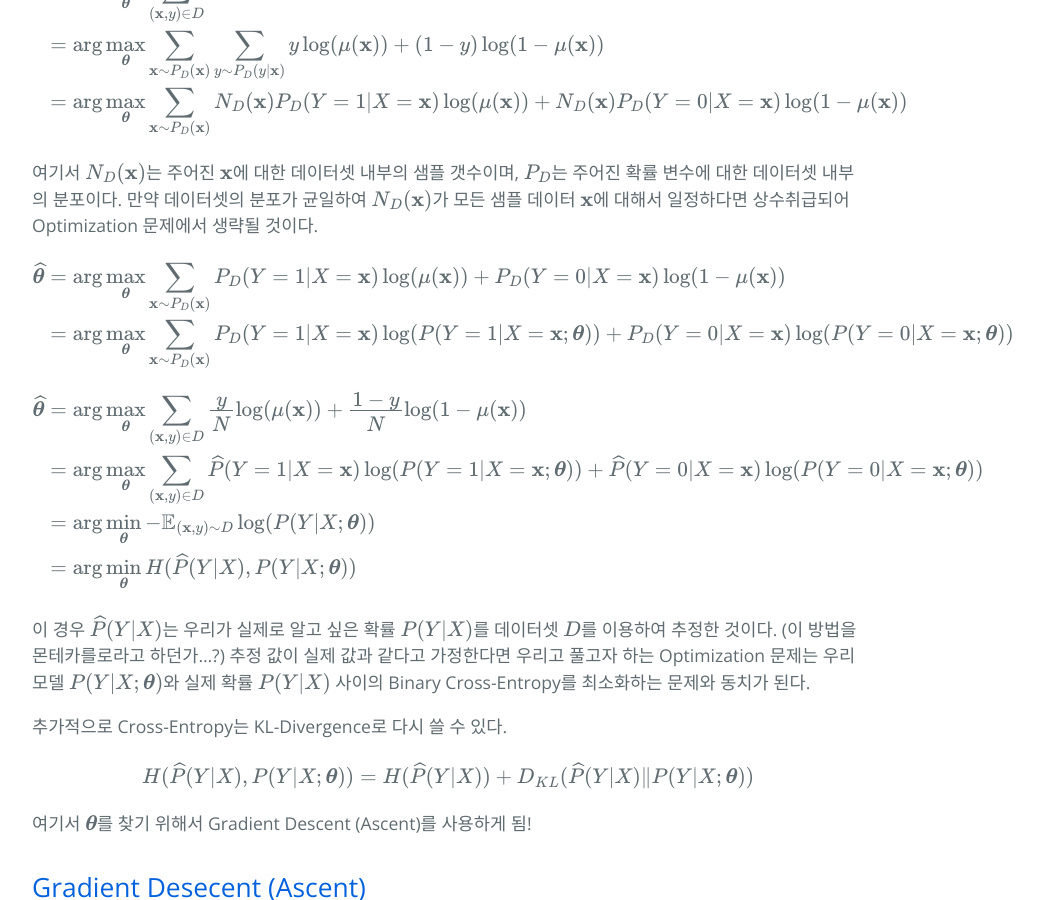
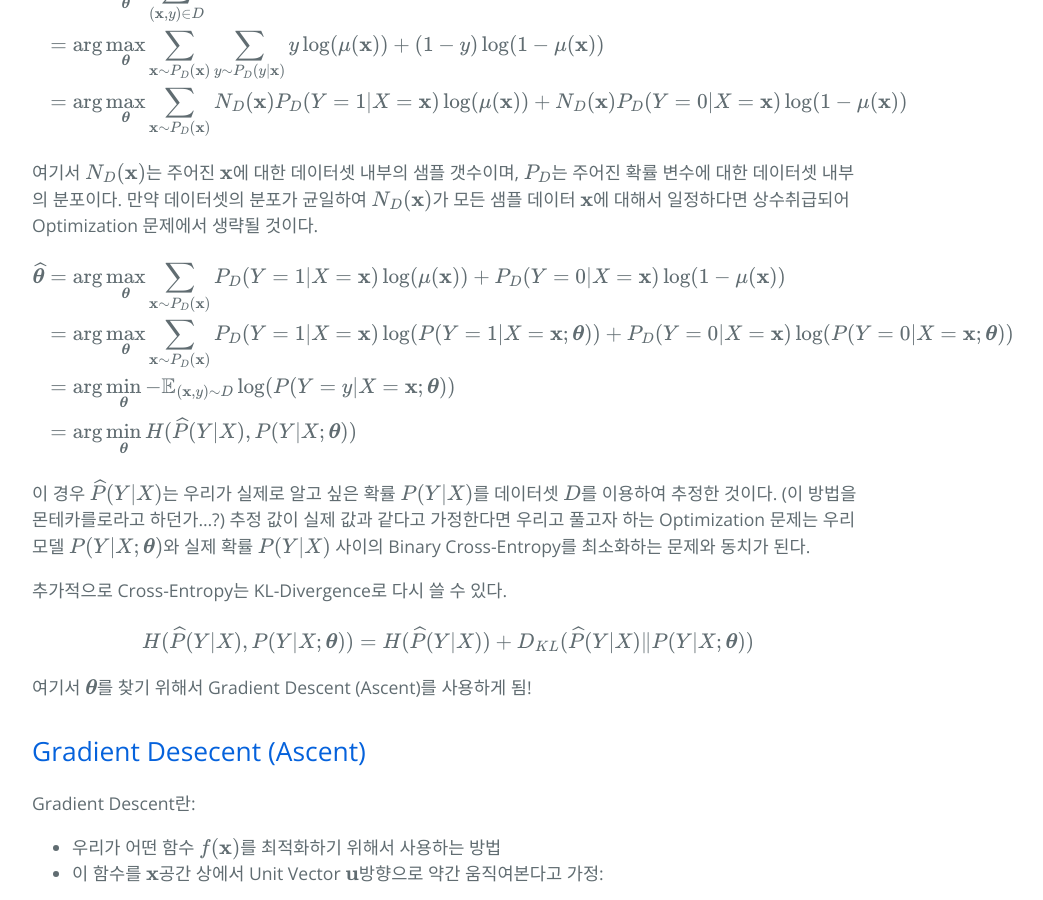
Before and after one commit to hcnoh/hcnoh.github.io, a Jekyll site: the page built from _posts/2019-04-25-logistic-regression-and-naive-bayes.md, in a window 1280 px wide and 900 px high, scrolled down 1983 px. Shown: the whole window, without its empty margins (192-1235 px from the left). Built offline with Jekyll 4.4.1, drawn with Linux system fonts in a browser that asks for light colours; formulas are drawn with MathJax 3; comment, search, counter and statistics services are not loaded.

Commit message:
Update 2019-04-25-logistic-regression-and-naive-bayes.md

```diff
--- a/_posts/2019-04-25-logistic-regression-and-naive-bayes.md
+++ b/_posts/2019-04-25-logistic-regression-and-naive-bayes.md
@@ -82,16 +82,8 @@ $$
 \begin{align*}
 \widehat{\boldsymbol{\theta}}
 & = \arg \max_{\boldsymbol{\theta}} \sum_{\mathbf{x}\sim P_D(\mathbf{x})} P_D(Y=1 \vert X=\mathbf{x})\log(\mu(\mathbf{x})) + P_D(Y=0 \vert X=\mathbf{x})\log(1-\mu(\mathbf{x})) \\
-& = \arg \max_{\boldsymbol{\theta}} \sum_{\mathbf{x}\sim P_D(\mathbf{x})} P_D(Y=1\vert X=\mathbf{x})\log(P(Y=1\vert X=\mathbf{x};\boldsymbol{\theta})) + P_D(Y=0 \vert X=\mathbf{x})\log(P(Y=0\vert X=\mathbf{x};\boldsymbol{\theta}))
-\end{align*}
-$$
-
-$$
-\begin{align*}
-\widehat{\boldsymbol{\theta}}
-& = \arg \max_{\boldsymbol{\theta}} \sum_{(\mathbf{x}, y) \in D} \frac{y}{N}\log(\mu(\mathbf{x})) + \frac{1-y}{N}\log(1-\mu(\mathbf{x})) \\
-& = \arg \max_{\boldsymbol{\theta}} \sum_{(\mathbf{x}, y) \in D} \widehat{P}(Y=1\vert X=\mathbf{x})\log(P(Y=1\vert X=\mathbf{x};\boldsymbol{\theta})) + \widehat{P}(Y=0 \vert X=\mathbf{x})\log(P(Y=0\vert X=\mathbf{x};\boldsymbol{\theta})) \\
-& = \arg \min_{\boldsymbol{\theta}} -\mathbb{E}_{(\mathbf{x},y)\sim D} \log(P(Y \vert X ; \boldsymbol{\theta})) \\
+& = \arg \max_{\boldsymbol{\theta}} \sum_{\mathbf{x}\sim P_D(\mathbf{x})} P_D(Y=1\vert X=\mathbf{x})\log(P(Y=1\vert X=\mathbf{x};\boldsymbol{\theta})) + P_D(Y=0 \vert X=\mathbf{x})\log(P(Y=0\vert X=\mathbf{x};\boldsymbol{\theta})) \\
+& = \arg \min_{\boldsymbol{\theta}} -\mathbb{E}_{(\mathbf{x},y)\sim D} \log(P(Y=y \vert X=\mathbf{x} ; \boldsymbol{\theta})) \\
 & = \arg \min_{\boldsymbol{\theta}} H(\widehat{P}(Y\vert X), P(Y \vert X ; \boldsymbol{\theta}))
 \end{align*}
 $$
```
